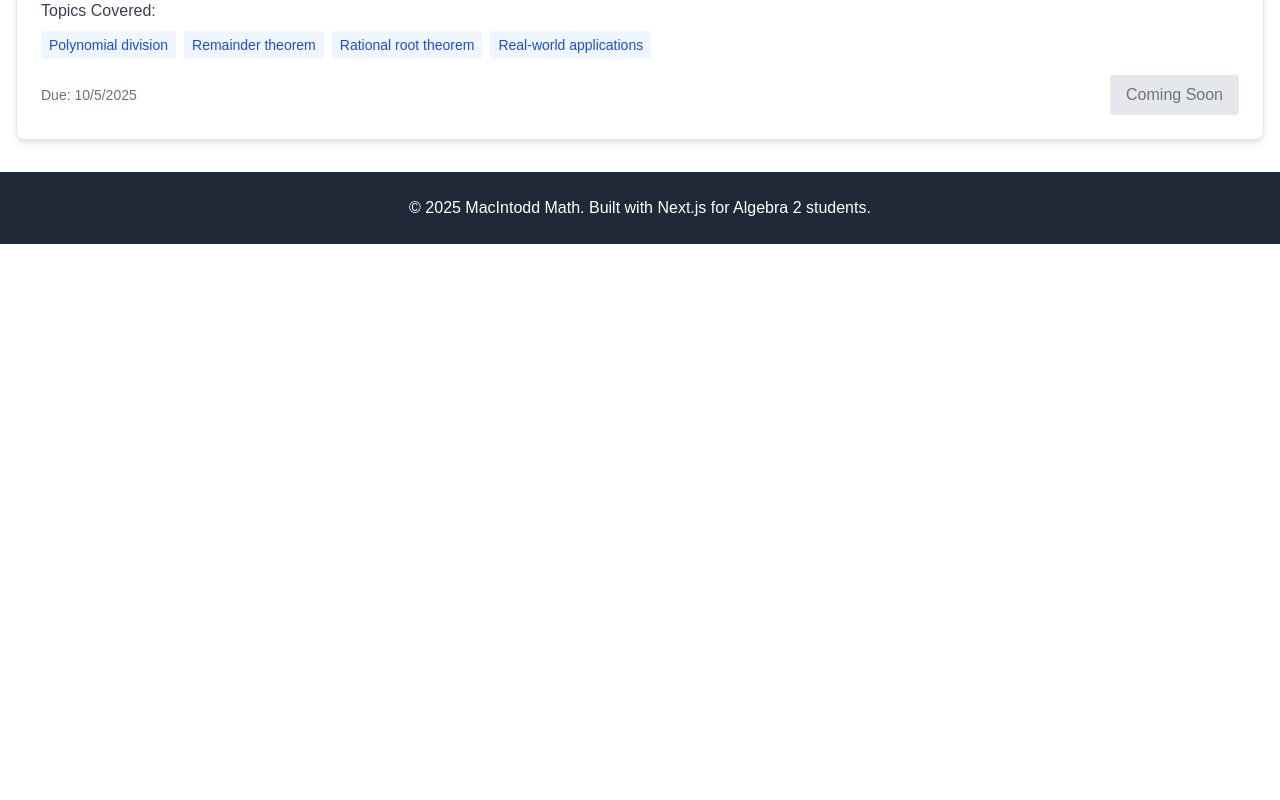
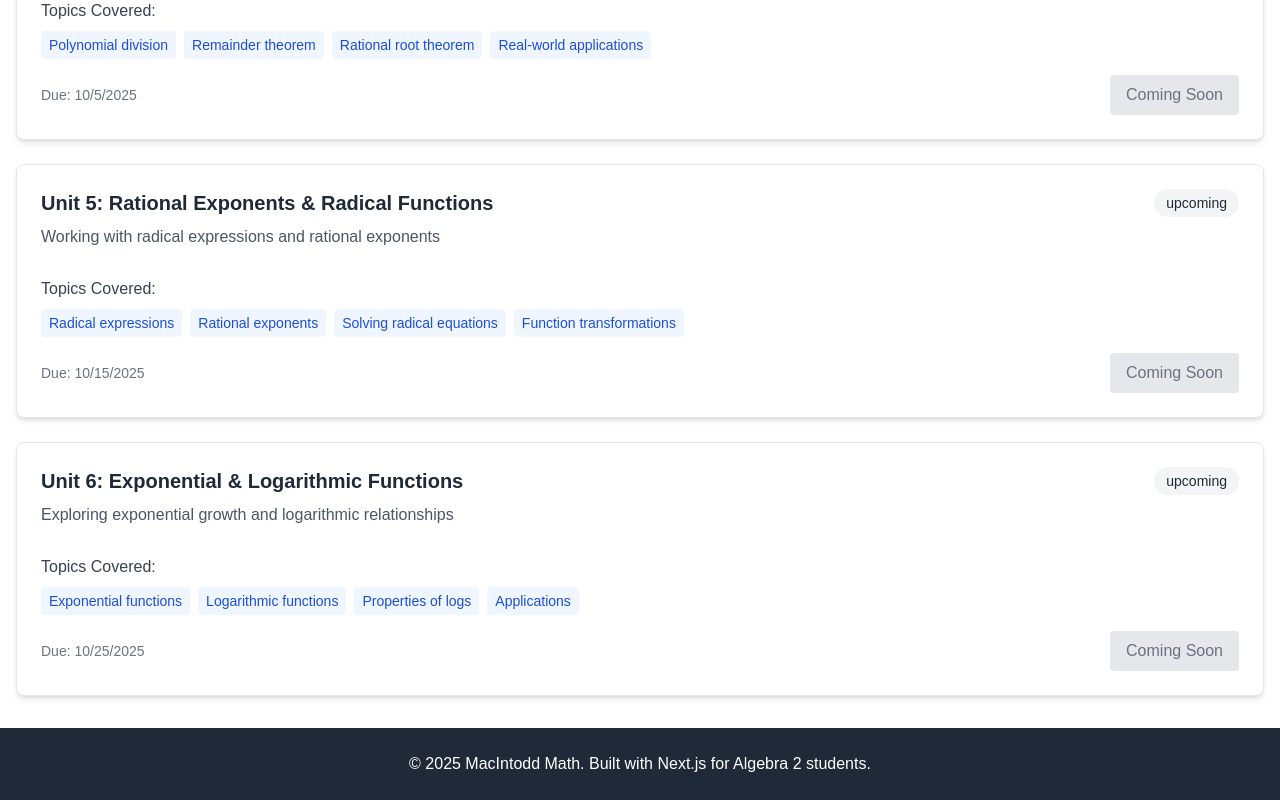
Before and after one commit to macintodd/macintodd-math-site, a Next.js app: page /assignments in a window 1280 px wide. Shown: the part 1804-2604 px from the top of the page. Before the commit the page ends 2048 px from the top, so only its background shows below. Built offline with nearby package versions, Linux system fonts and the light colour scheme.

Commit message:
Add centralized unit configuration - now only update CURRENT_UNIT in one place

```diff
--- a/src/app/assignments/page.tsx
+++ b/src/app/assignments/page.tsx
@@ -1,54 +1,14 @@
+import { getUnitsWithStatus } from '../../config/units'
+
 export default function AssignmentsPage() {
-  const assignments = [
-    {
-      id: 'unit1a',
-      title: 'Unit 1A: Foundations of Algebra 2 - Part 1',
-      description: 'Review essential algebra skills and introduce advanced concepts',
-      dueDate: '2025-08-15',
-      status: 'current',
-      topics: ['Solving equations', 'Graphing basics', 'Function notation', 'Domain and range']
-    },
-    {
-      id: 'unit1b',
-      title: 'Unit 1B: Foundations of Algebra 2 - Part 2',
-      description: 'Advanced algebraic techniques and function transformations',
-      dueDate: '2025-08-25',
-      status: 'upcoming',
-      topics: ['Function transformations', 'Inverse functions', 'Composition of functions', 'Piecewise functions']
-    },
-    {
-      id: 'unit2',
-      title: 'Unit 2: Quadratic Functions',
-      description: 'Exploring parabolas, vertex form, and graphing quadratics',
-      dueDate: '2025-09-05',
-      status: 'upcoming',
-      topics: ['Standard form', 'Vertex form', 'Graphing parabolas', 'Axis of symmetry', 'Maximum/minimum values']
-    },
-    {
-      id: 'unit3',
-      title: 'Unit 3: Quadratic Equations',
-      description: 'Solving quadratic equations using various methods',
-      dueDate: '2025-09-15',
-      status: 'upcoming',
-      topics: ['Factoring', 'Quadratic formula', 'Completing the square', 'Discriminant', 'Complex solutions']
-    },
-    {
-      id: 'unit4a',
-      title: 'Unit 4A: Polynomial Functions - Part 1',
-      description: 'Introduction to polynomial functions and their properties',
-      dueDate: '2025-09-25',
-      status: 'upcoming',
-      topics: ['Polynomial basics', 'End behavior', 'Zeros and factors', 'Graphing polynomials']
-    },
-    {
-      id: 'unit4b',
-      title: 'Unit 4B: Polynomial Functions - Part 2',
-      description: 'Advanced polynomial operations and applications',
-      dueDate: '2025-10-05',
-      status: 'upcoming',
-      topics: ['Polynomial division', 'Remainder theorem', 'Rational root theorem', 'Real-world applications']
-    }
-  ]
+  const assignments = getUnitsWithStatus().map(unit => ({
+    id: `unit${unit.id.toLowerCase()}`,
+    title: `Unit ${unit.unit}: ${unit.title}`,
+    description: unit.description,
+    dueDate: unit.dueDate,
+    status: unit.status,
+    topics: unit.topics
+  }))
 
   return (
     <div className="space-y-8">
--- a/src/app/page.tsx
+++ b/src/app/page.tsx
@@ -1,4 +1,9 @@
+import { getUnitsWithStatus, CURRENT_UNIT, UNITS } from '../config/units'
+
 export default function Home() {
+  const unitsWithStatus = getUnitsWithStatus()
+  const currentUnit = UNITS.find(unit => unit.id === CURRENT_UNIT)
+
   return (
     <div className="space-y-8">
       {/* Welcome Section */}
@@ -29,8 +34,8 @@ export default function Home() {
       <section className="grid md:grid-cols-3 gap-6">
         <div className="assignment-card">
           <h3 className="text-xl font-bold text-gray-800 mb-3">Latest Assignment</h3>
-          <p className="text-gray-600 mb-4">Unit 2: Quadratic Functions</p>
-          <a href="/assignments/unit2" className="text-blue-600 hover:text-blue-800">
+          <p className="text-gray-600 mb-4">Unit {currentUnit?.unit}: {currentUnit?.title}</p>
+          <a href={`/assignments/unit${currentUnit?.id?.toLowerCase()}`} className="text-blue-600 hover:text-blue-800">
             View Assignment →
           </a>
         </div>
@@ -56,16 +61,7 @@ export default function Home() {
       <section>
         <h3 className="text-2xl font-bold text-gray-800 mb-6">Course Units</h3>
         <div className="grid md:grid-cols-2 lg:grid-cols-4 gap-4">
-          {[
-            { unit: "1A", title: "Foundations of Algebra 2 - Part 1", status: "current" },
-            { unit: "1B", title: "Foundations of Algebra 2 - Part 2", status: "completed" },
-            { unit: "2", title: "Quadratic Functions", status: "completed" },
-            { unit: "3", title: "Quadratic Equations", status: "upcoming" },
-            { unit: "4A", title: "Polynomial Functions - Part 1", status: "upcoming" },
-            { unit: "4B", title: "Polynomial Functions - Part 2", status: "upcoming" },
-            { unit: "5", title: "Rational Exponents & Radical Functions", status: "upcoming" },
-            { unit: "6", title: "Exponential & Logarithmic Functions", status: "upcoming" }
-          ].map((unit) => (
+          {unitsWithStatus.map((unit) => (
             <div
               key={unit.unit}
               className={`p-4 rounded-lg border-2 ${
--- /dev/null
+++ b/src/config/units.ts
@@ -0,0 +1,93 @@
+// Centralized unit configuration
+// Only update the CURRENT_UNIT to change status across the entire site
+
+export const CURRENT_UNIT = '1A'
+
+export const UNITS = [
+  {
+    id: '1A',
+    unit: '1A',
+    title: 'Foundations of Algebra 2 - Part 1',
+    description: 'Review essential algebra skills and introduce advanced concepts',
+    dueDate: '2025-08-15',
+    topics: ['Solving equations', 'Graphing basics', 'Function notation', 'Domain and range']
+  },
+  {
+    id: '1B',
+    unit: '1B',
+    title: 'Foundations of Algebra 2 - Part 2',
+    description: 'Advanced algebraic techniques and function transformations',
+    dueDate: '2025-08-25',
+    topics: ['Function transformations', 'Inverse functions', 'Composition of functions', 'Piecewise functions']
+  },
+  {
+    id: '2',
+    unit: '2',
+    title: 'Quadratic Functions',
+    description: 'Exploring parabolas, vertex form, and graphing quadratics',
+    dueDate: '2025-09-05',
+    topics: ['Standard form', 'Vertex form', 'Graphing parabolas', 'Axis of symmetry', 'Maximum/minimum values']
+  },
+  {
+    id: '3',
+    unit: '3',
+    title: 'Quadratic Equations',
+    description: 'Solving quadratic equations using various methods',
+    dueDate: '2025-09-15',
+    topics: ['Factoring', 'Quadratic formula', 'Completing the square', 'Discriminant', 'Complex solutions']
+  },
+  {
+    id: '4A',
+    unit: '4A',
+    title: 'Polynomial Functions - Part 1',
+    description: 'Introduction to polynomial functions and their properties',
+    dueDate: '2025-09-25',
+    topics: ['Polynomial basics', 'End behavior', 'Zeros and factors', 'Graphing polynomials']
+  },
+  {
+    id: '4B',
+    unit: '4B',
+    title: 'Polynomial Functions - Part 2',
+    description: 'Advanced polynomial operations and applications',
+    dueDate: '2025-10-05',
+    topics: ['Polynomial division', 'Remainder theorem', 'Rational root theorem', 'Real-world applications']
+  },
+  {
+    id: '5',
+    unit: '5',
+    title: 'Rational Exponents & Radical Functions',
+    description: 'Working with radical expressions and rational exponents',
+    dueDate: '2025-10-15',
+    topics: ['Radical expressions', 'Rational exponents', 'Solving radical equations', 'Function transformations']
+  },
+  {
+    id: '6',
+    unit: '6',
+    title: 'Exponential & Logarithmic Functions',
+    description: 'Exploring exponential growth and logarithmic relationships',
+    dueDate: '2025-10-25',
+    topics: ['Exponential functions', 'Logarithmic functions', 'Properties of logs', 'Applications']
+  }
+]
+
+// Helper function to get unit status based on current unit
+export function getUnitStatus(unitId: string): 'completed' | 'current' | 'upcoming' {
+  const currentIndex = UNITS.findIndex(unit => unit.id === CURRENT_UNIT)
+  const unitIndex = UNITS.findIndex(unit => unit.id === unitId)
+
+  if (unitIndex < currentIndex) {
+    return 'completed'
+  } else if (unitIndex === currentIndex) {
+    return 'current'
+  } else {
+    return 'upcoming'
+  }
+}
+
+// Get units with their calculated status
+export function getUnitsWithStatus() {
+  return UNITS.map(unit => ({
+    ...unit,
+    status: getUnitStatus(unit.id)
+  }))
+}
```
